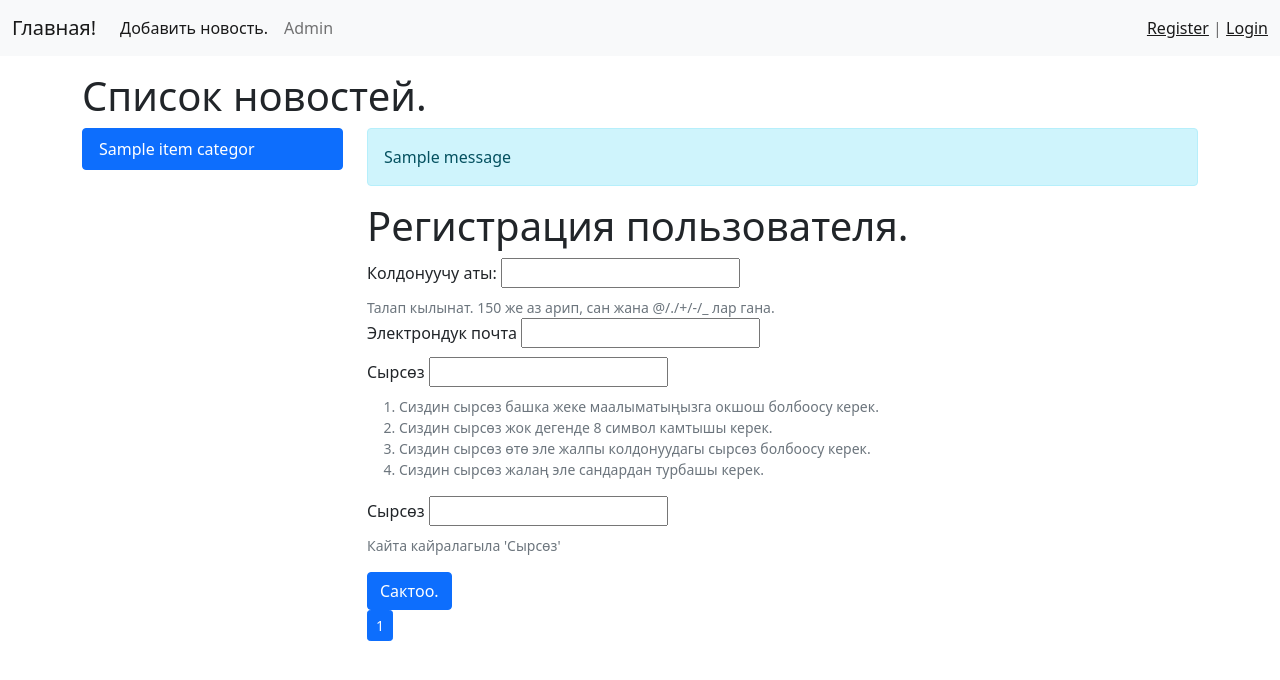
After one commit to erlankg0/DevErlan, a Django app: template news/templates/news/register.html in a window 1280 px wide. The commit adds this page. Shown: the top 680 px of the page. Run offline with Django 3.2, Linux system fonts and the light colour scheme; the template is opened without the code that fills it: most values are stand-ins (such as "Sample title", 1, 10 or a date in 2020); one stand-in notice (Sample message) is shown; form fields are guessed from the names that the template uses; parts of the project's set-up code (start-up, migrations or seed data) failed here and were passed over; some libraries are stand-ins or nearby versions.

Commit message:
finish register.html

```diff
--- /dev/null
+++ b/news/templates/news/register.html
@@ -0,0 +1,51 @@
+{% extends 'base.html' %}
+
+{% block title %}
+    Регистрация :: {{ block.super }}
+{% endblock %}
+
+{% block sidebar %}
+    {% include 'news/list_categories.html' %}
+{% endblock %}
+{% block content %}
+    <h1>Регистрация пользователя.</h1>
+    <form method="post" enctype="multipart/form-data">
+        {% csrf_token %}
+        {{ form.non_field_errors }}
+        <div class="mb-3">
+            <label for="id_username" class="form-label">Колдонуучу аты:</label>
+            {{ form.username }}
+            <div class="valid-feedback">
+                {{ form.username.errors }}
+            </div>
+            <div class="form-text ">Талап кылынат. 150 же аз арип, сан жана @/./+/-/_ лар гана.</div>
+            <label for="{{ form.email.id_for_label }}" class="form-label">Электрондук почта</label>
+            {{ form.email }}
+            <div class="valid-feedback">
+                {{ form.email.errors }}
+            </div>
+            <div class="form-text"></div>
+            <label for="{{ form.password1.id_for_label }}" class="form-label">Сырсөз</label>
+            {{ form.password1 }}
+            <div class="valid-feedback">
+                {{ form.password1.errors }}
+            </div>
+            <div class="form-text">
+                <ol>
+                    <li>Сиздин сырсөз башка жеке маалыматыңызга окшош болбоосу керек.</li>
+                    <li>Сиздин сырсөз жок дегенде 8 символ камтышы керек.</li>
+                    <li>Сиздин сырсөз өтө эле жалпы колдонуудагы сырсөз болбоосу керек.</li>
+                    <li>Сиздин сырсөз жалаң эле сандардан турбашы керек.</li>
+                </ol>
+            </div>
+            <label for="{{ form.password2.id_for_label }}" class="form-label">Сырсөз</label>
+            {{ form.password2 }}
+            <div class="valid-feedback">
+                {{ form.password2.errors }}
+            </div>
+            <div class="form-text">Кайта кайралагыла 'Сырсөз' </div>
+        </div>
+
+        <button type="submit" class="btn btn-primary btn-block">Сактоо.</button>
+    </form>
+{% endblock %}
--- a/news/urls.py
+++ b/news/urls.py
@@ -2,7 +2,7 @@ from django.conf import settings
 from django.conf.urls.static import static
 from django.urls import path
 
-from .views import HomeNews, CategoryList, DetailNews, CreatNews, test
+from .views import HomeNews, CategoryList, DetailNews, CreatNews, test, register, login
 
 urlpatterns = [
     path('', HomeNews.as_view(), name="home"),
@@ -10,6 +10,8 @@ urlpatterns = [
     path("news/<int:pk>/", DetailNews.as_view(), name="view_news"),
     path("news/add_news/", CreatNews.as_view(), name='add_news'),
     path('test/', test, name='test'),
+    path('register/', register, name='register'),
+    path('login/', login, name='login'),
 ]
 
 if settings.DEBUG:
--- a/templates/base.html
+++ b/templates/base.html
@@ -9,15 +9,6 @@
     <!-- Bootstrap CSS -->
     <link href="{% static 'bootstrap\css\bootstrap.min.css' %}" rel="stylesheet"
           integrity="sha384-EVSTQN3/azprG1Anm3QDgpJLIm9Nao0Yz1ztcQTwFspd3yD65VohhpuuCOmLASjC" crossorigin="anonymous">
-    <style>
-        .list-group-item {
-            margin-top: 5px;
-        }
-
-        .col-md-8 {
-            margin-top: 5px;
-        }
-    </style>
     <title>{% block title %}
         Список новостей!
     {% endblock %}</title>
@@ -36,6 +27,21 @@
             {% endblock %}
         </div>
         <div class="col-md-9">
+            {% if messages %}
+                {% for message in messages %}
+                    {% if message.tags == 'error' %}
+                        <div class="alert alert-danger" role="alert">
+                            {{ message }}
+                        </div>
+                    {% else %}
+                        <div class="alert alert-info" role="alert">
+                            {{ message }}
+                        </div>
+                    {% endif %}
+
+                {% endfor %}
+
+            {% endif %}
             {% block content %}
 
             {% endblock %}
@@ -46,7 +52,7 @@
                             <li class="page-item active" aria-current="page">
                                 <a class="page-link" href="?page={{ p }}">{{ p }}</a>
                             </li>
-                        {% elif p > page_obj.number|add:-3 and  p < page_obj.number|add:+3%}
+                        {% elif p > page_obj.number|add:-3 and  p < page_obj.number|add:+3 %}
                             <li class="page-item " aria-current="page">
                                 <a class="page-link" href="?page={{ p }}">{{ p }}</a>
                             </li>
--- a/templates/inc/_nav.html
+++ b/templates/inc/_nav.html
@@ -14,6 +14,9 @@
                     <a class="nav-link" href="/admin/">Admin</a>
                 </li>
             </ul>
+            <span class="navbar-text">
+                <a href="{% url 'register' %}">Register</a> | <a href="{% url 'login' %}">Login</a>
+            </span>
         </div>
     </div>
 </nav>
```
Also changed, not shown: news/forms.py (+33 -2 lines), news/templates/news/login.html (added, +12 -0 lines), news/views.py (+26 -2 lines).
